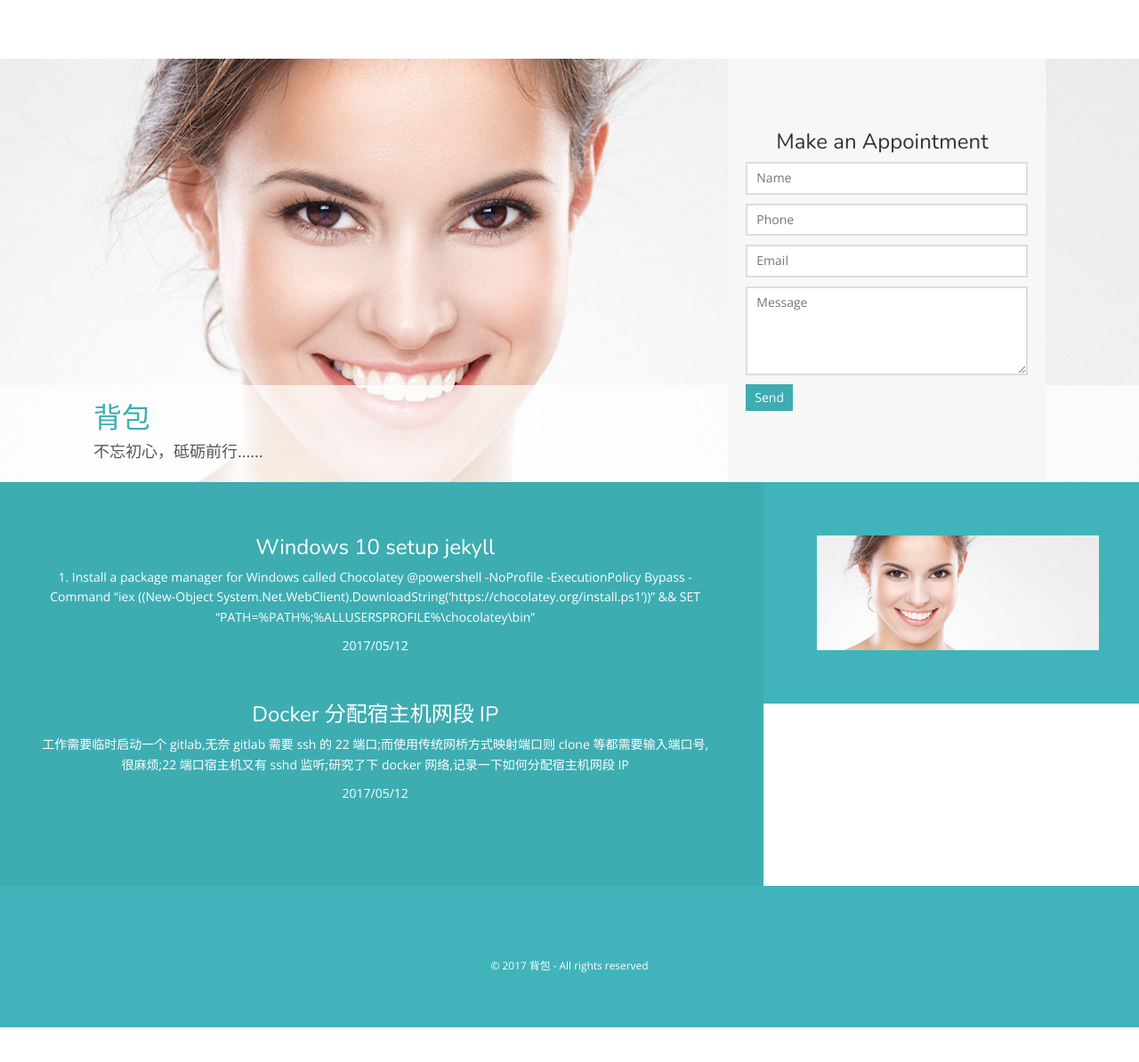
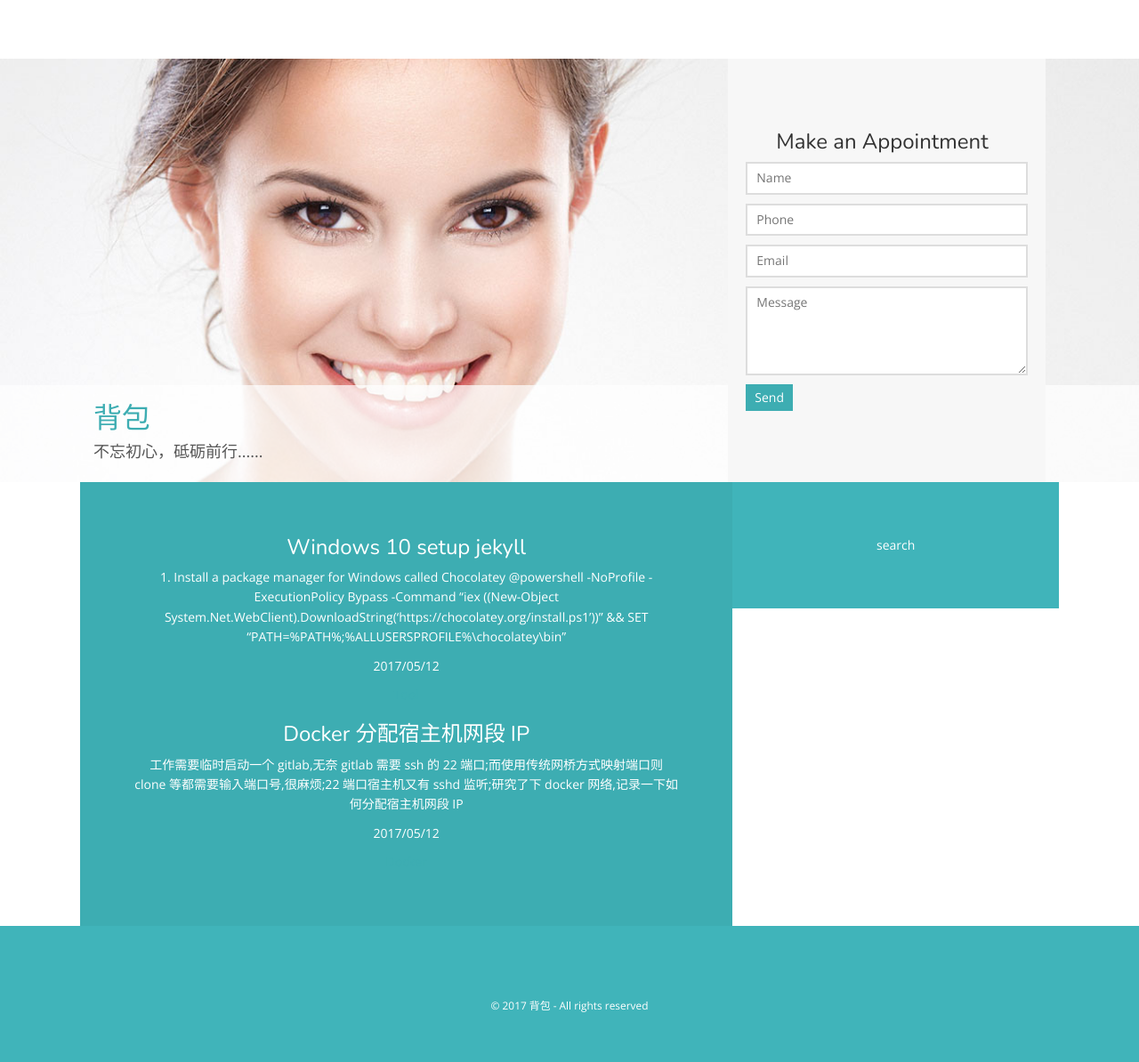
Before and after one commit to cqmh/blog, a Jekyll site: the page built from index.html, in a window 1280 px wide and 1304 px high, cut to the strip 104-1298 px from the top of the window. Shown: the whole strip at 89% size. Built offline with Jekyll 4.4.1, drawn with Linux system fonts in a browser that asks for light colours; nearby versions of some CDN libraries; the list of posts is cut into pages by our own code.

Commit message:
Update index.html

```diff
--- a/index.html
+++ b/index.html
@@ -40,6 +40,7 @@ layout: default
 
 <!-- Start 3 columns -->
 <div class="three-shade-col">
+    <div class="container-fluid">
     <div class="row">
         <div class="col-sm-8">
             {% for post in paginator.posts %}
@@ -55,8 +56,9 @@ layout: default
 	    {% endfor %}
 	</div>
         <div class="col-sm-4">
-	    <img src="img/hero.jpg" alt="...">
+	    <p>search</p>
 	</div>
+    </div>
     </div>
 </div>
 <!-- End 3 columns -->
```
